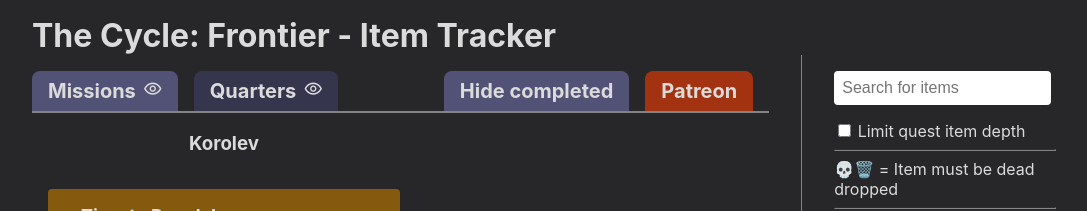
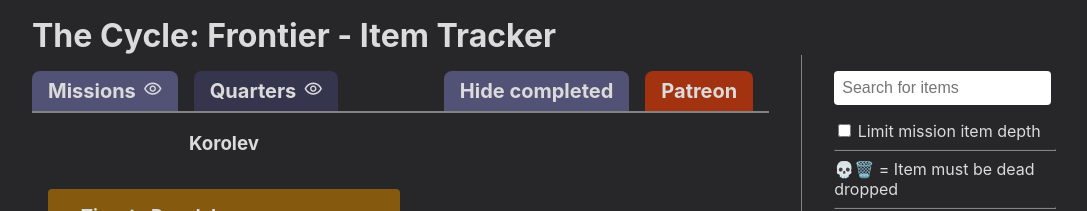
Before and after one commit to MatthewSbar/cycle-frontier-item-tracker, a React (Create React App) app: page / in a window 1280 px wide. Shown: the top 211 px of the page, without its empty margins (96-1183 px from the left). Built offline with nearby package versions, Linux system fonts and the light colour scheme.

Commit message:
change public references to 'quests' to 'missions'

```diff
--- a/src/App.tsx
+++ b/src/App.tsx
@@ -154,7 +154,7 @@ function App() {
   const [width, setWidth] = useState(window.innerWidth);
 
   /**
-   * Click handler for the "Limit quest item depth" checkbox.
+   * Click handler for the "Limit mission item depth" checkbox.
    *  If enabled, the questDepth number input is displayed & given a default value if there is no local data for questDepth.
    *  Otherwise, hide questDepth input & set questDepth to 0 (disabling depth limit)
    * @param isLimitingQuestDepth the new value of the checkbox
--- a/src/components/item-list.tsx
+++ b/src/components/item-list.tsx
@@ -81,7 +81,7 @@ export const ItemList = ({
                 handleIsLimitingQuestDepthChange(!isLimitingQuestDepth)
               }
             />
-            Limit quest item depth
+            Limit mission item depth
           </label>
           {isLimitingQuestDepth && (
             <div className="limit-quest-depth-wrapper">
```
